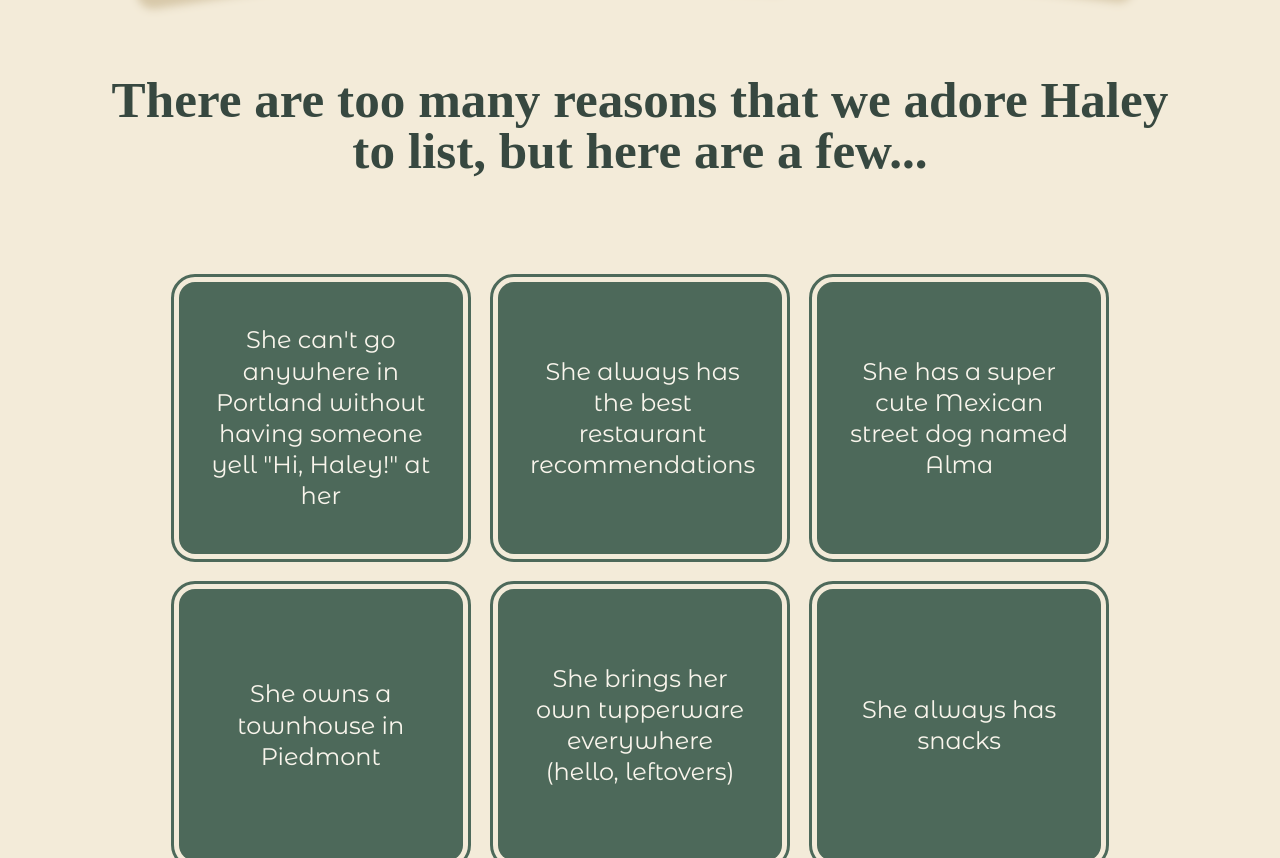
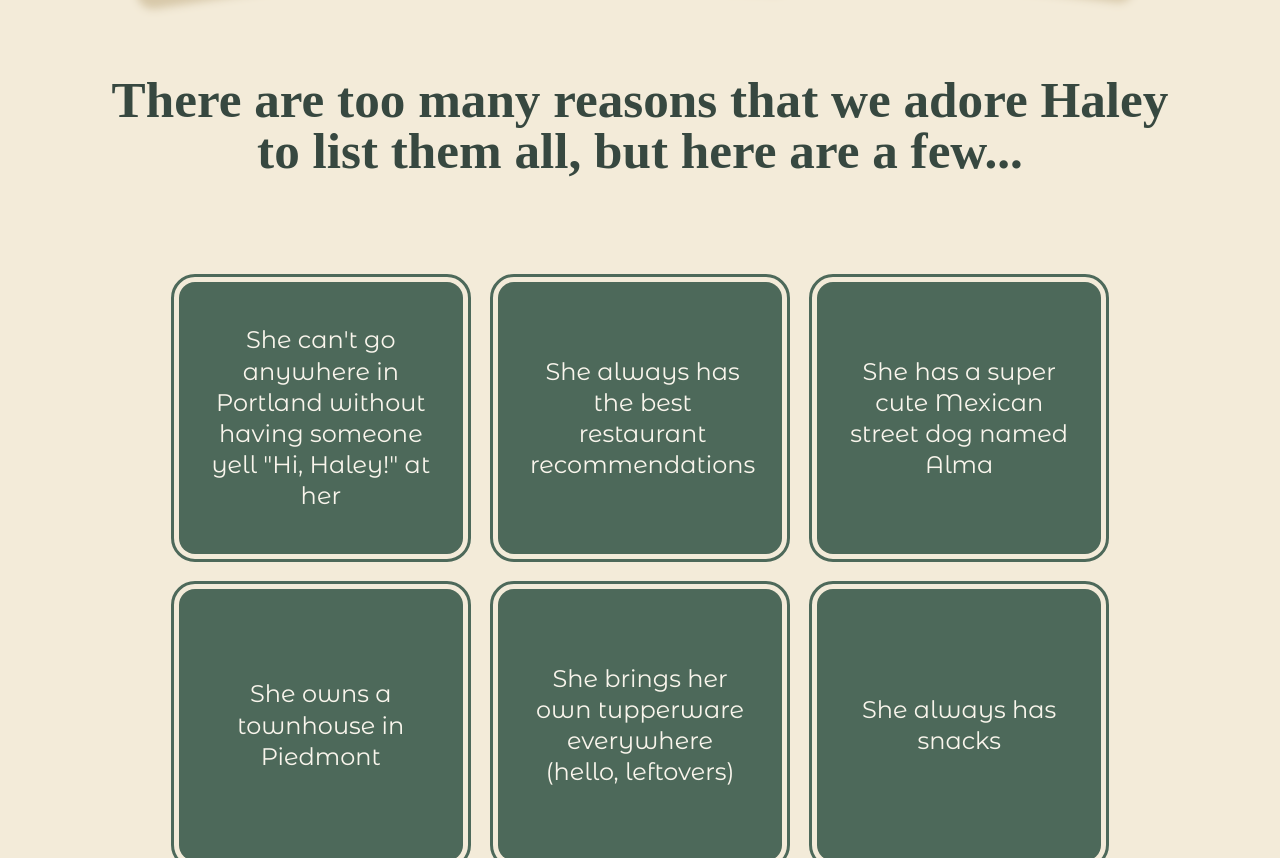
Before and after one commit to alyssahursh/datehaley, a plain HTML site: page index.html in a window 1280 px wide. Shown: the part 2657-3515 px from the top of the page. Drawn offline with Linux system fonts and the light colour scheme; a web font is replaced by a local one.

Commit message:
Improve copy

```diff
--- a/index.html
+++ b/index.html
@@ -46,7 +46,7 @@
         </div>
 
         <div class="full-row">
-            <h3>There are too many reasons that we adore Haley to list, but here are a few...</h3>
+            <h3>There are too many reasons that we adore Haley to list them all, but here are a few...</h3>
         </div>
 
         <div class="full-row">
```
